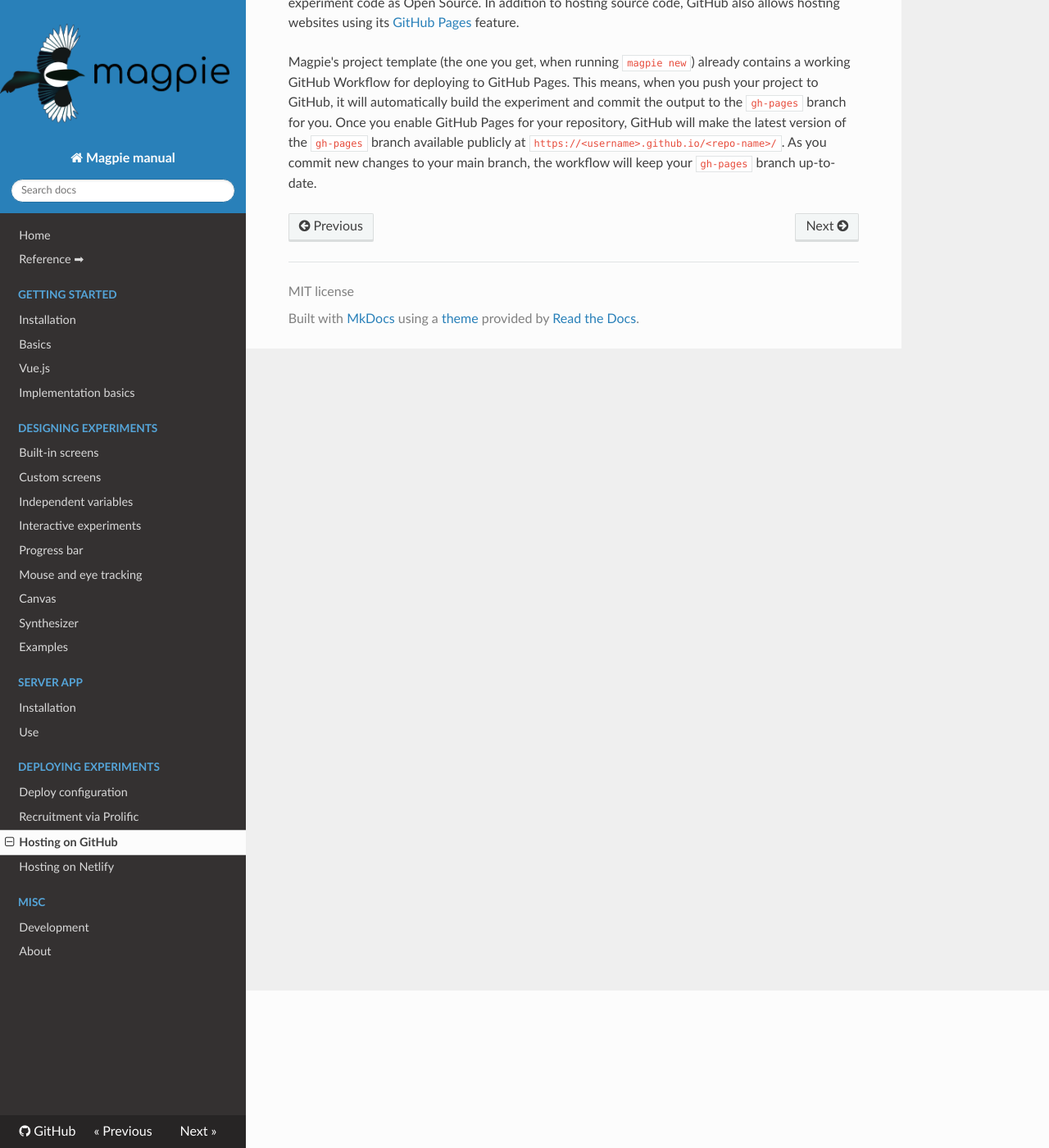
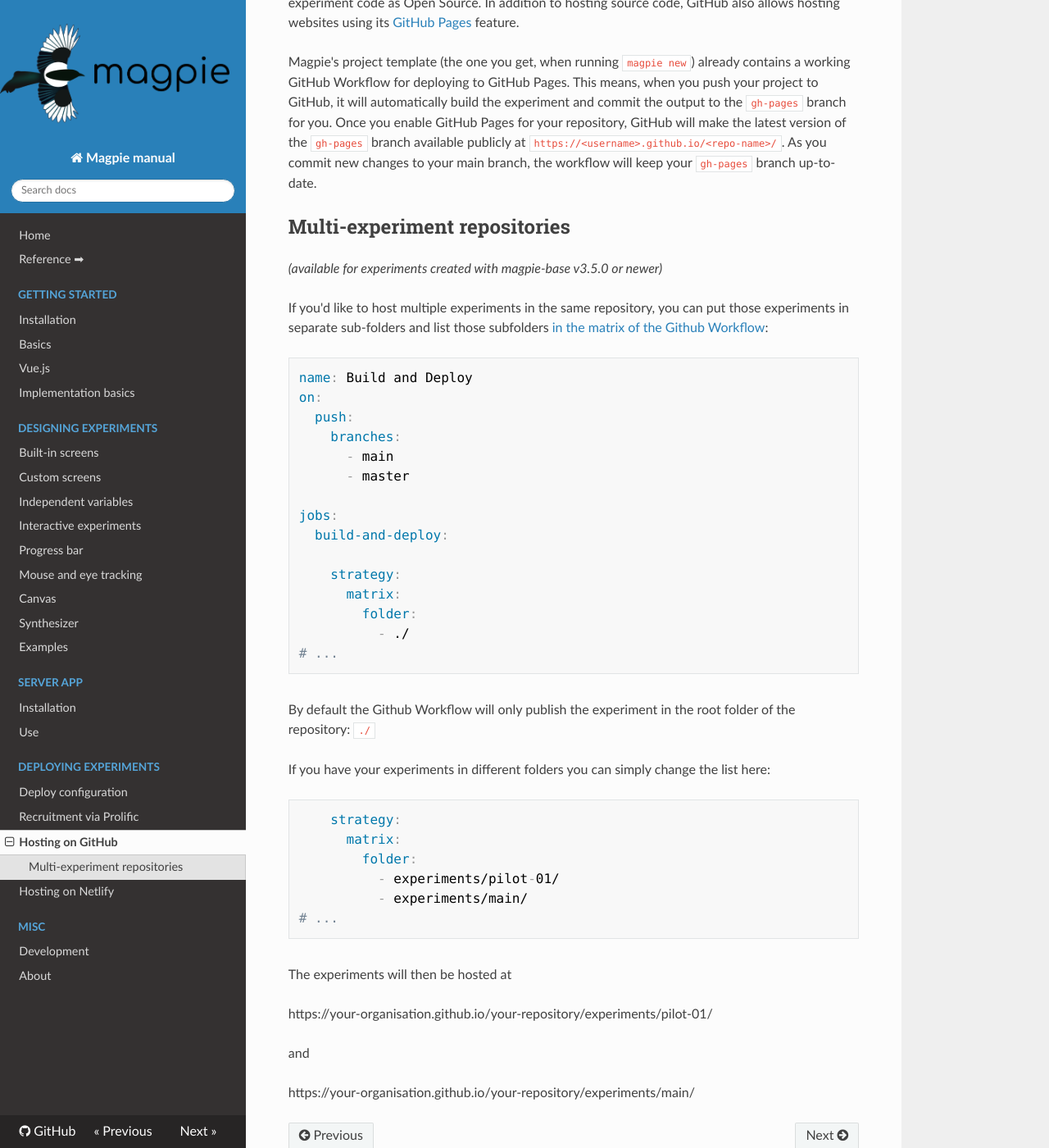
Before and after one commit to magpie-ea/magpie-v3-docs, an MkDocs documentation site: the page built from docs/03_deploying_experiments/05_hosting_on_github.md, in a window 1280 px wide and 1400 px high, scrolled down 192 px. Shown: the whole window at 82% size. Built offline with MkDocs 1.6.1, drawn with Linux system fonts in a browser that asks for light colours.

Commit message:
Github hosting: Document multi-experiment repos

````diff
--- a/docs/03_deploying_experiments/05_hosting_on_github.md
+++ b/docs/03_deploying_experiments/05_hosting_on_github.md
@@ -9,3 +9,49 @@ This means, when you push your project to GitHub, it will automatically build th
 to the `gh-pages` branch for you. Once you enable GitHub Pages for your repository, GitHub will make the latest version of the `gh-pages`
 branch available publicly at `https://<username>.github.io/<repo-name>/`. As you commit new changes to your main branch,
 the workflow will keep your `gh-pages` branch up-to-date.
+
+## Multi-experiment repositories
+
+*(available for experiments created with magpie-base v3.5.0 or newer)*
+
+If you'd like to host multiple experiments in the same repository, you can put those experiments in separate sub-folders
+and list those subfolders [in the matrix of the Github Workflow](https://github.com/magpie-ea/magpie-base/blob/develop/lib/templates/minimal/.github/workflows/deploy-to-gh-pages.yml#L15):
+
+```yml
+name: Build and Deploy
+on:
+  push:
+    branches:
+      - main
+      - master
+
+jobs:
+  build-and-deploy:
+
+    strategy:
+      matrix:
+        folder:
+          - ./
+# ...
+```
+
+By default the Github Workflow will only publish the experiment in the root folder of the repository: `./`
+
+If you have your experiments in different folders you can simply change the list here:
+
+```yml
+    strategy:
+      matrix:
+        folder:
+          - experiments/pilot-01/
+          - experiments/main/
+# ...
+```
+
+The experiments will then be hosted at
+
+https://your-organisation.github.io/your-repository/experiments/pilot-01/
+
+and
+
+https://your-organisation.github.io/your-repository/experiments/main/
````
